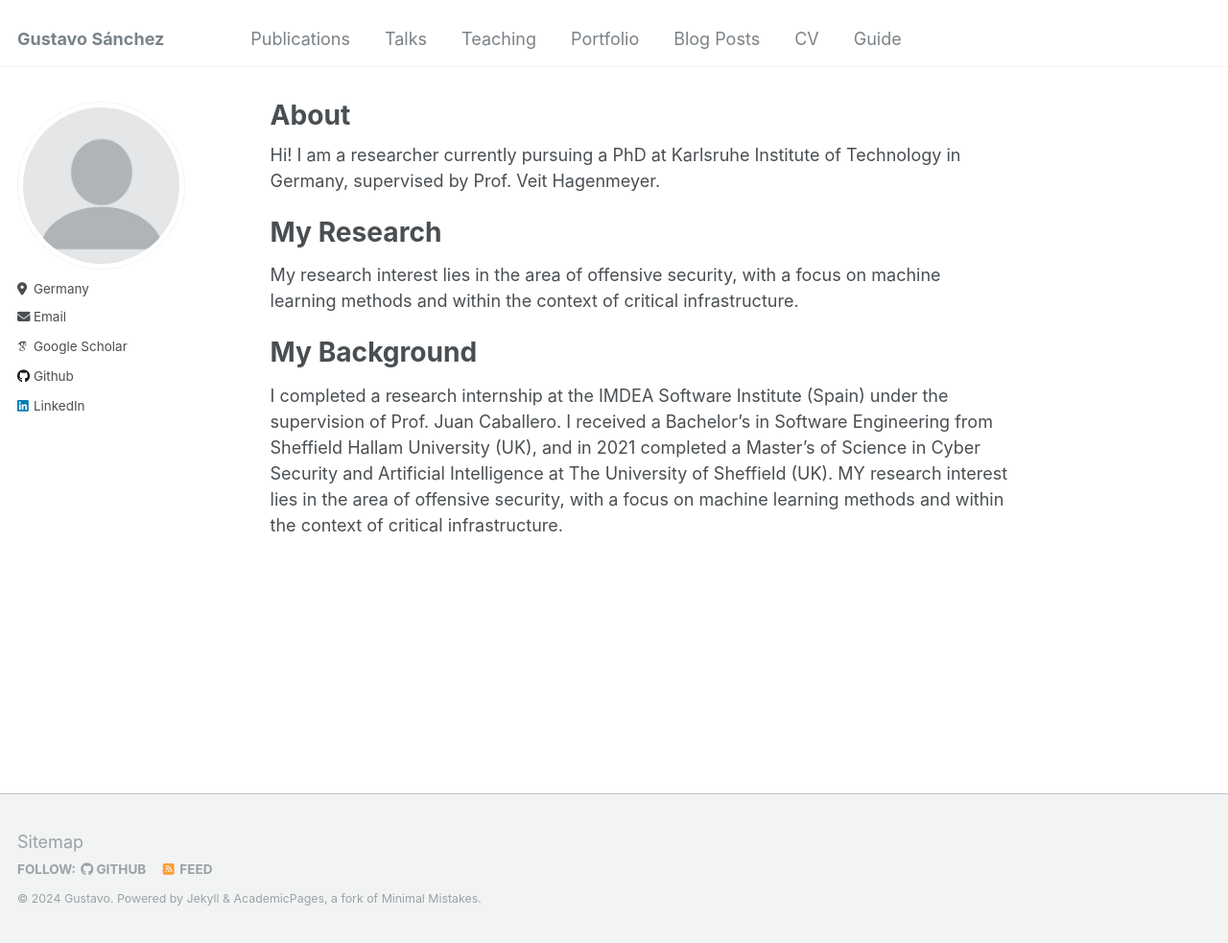
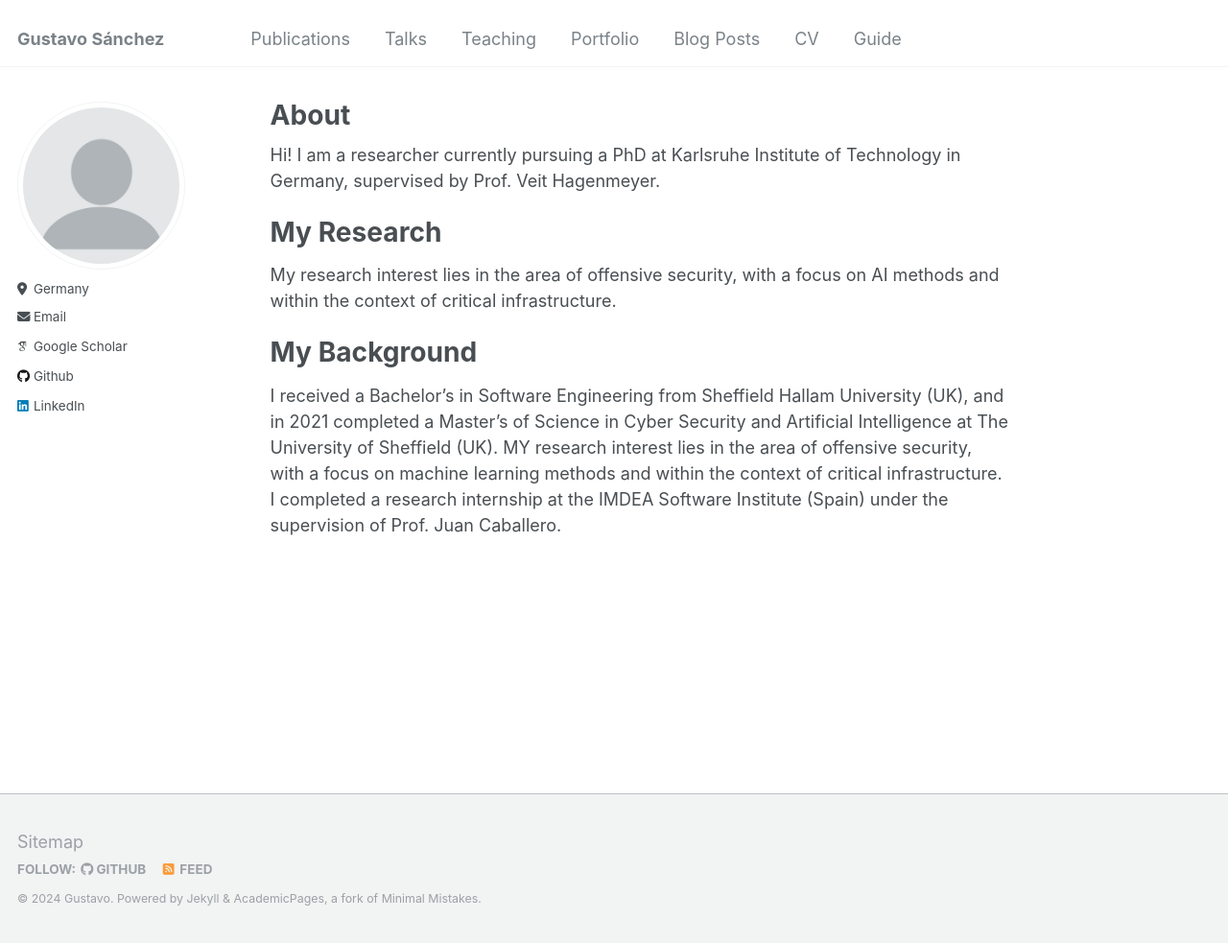
Before and after one commit to gus5298/gus5298.github.io, a Jekyll site: the page built from _pages/about.md, in a window 1280 px wide and 983 px high. Shown: the whole window at 96% size. Built offline with Jekyll 4.4.1, drawn with Linux system fonts in a browser that asks for light colours; some web fonts are replaced.

Commit message:
Update about.md

```diff
--- a/_pages/about.md
+++ b/_pages/about.md
@@ -11,8 +11,8 @@ Hi! I am a researcher currently pursuing a PhD at Karlsruhe Institute of Technol
 
 My Research
 ======
-My research interest lies in the area of offensive security, with a focus on machine learning methods and within the context of critical infrastructure.
+My research interest lies in the area of offensive security, with a focus on AI methods and within the context of critical infrastructure.
 
 My Background
 ======
-I completed a research internship at the IMDEA Software Institute (Spain) under the supervision of Prof. Juan Caballero. I received a Bachelor's in Software Engineering from Sheffield Hallam University (UK), and in 2021 completed a Master's of Science in Cyber Security and Artificial Intelligence at The University of Sheffield (UK). MY research interest lies in the area of offensive security, with a focus on machine learning methods and within the context of critical infrastructure.
+I received a Bachelor's in Software Engineering from Sheffield Hallam University (UK), and in 2021 completed a Master's of Science in Cyber Security and Artificial Intelligence at The University of Sheffield (UK). MY research interest lies in the area of offensive security, with a focus on machine learning methods and within the context of critical infrastructure. I completed a research internship at the IMDEA Software Institute (Spain) under the supervision of Prof. Juan Caballero.
```
